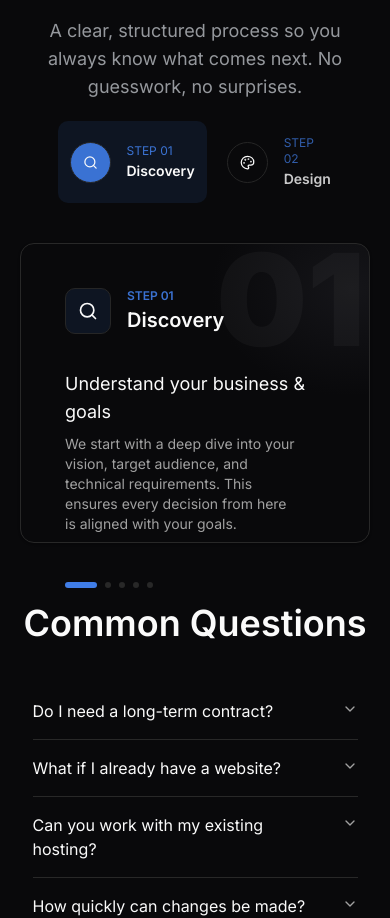
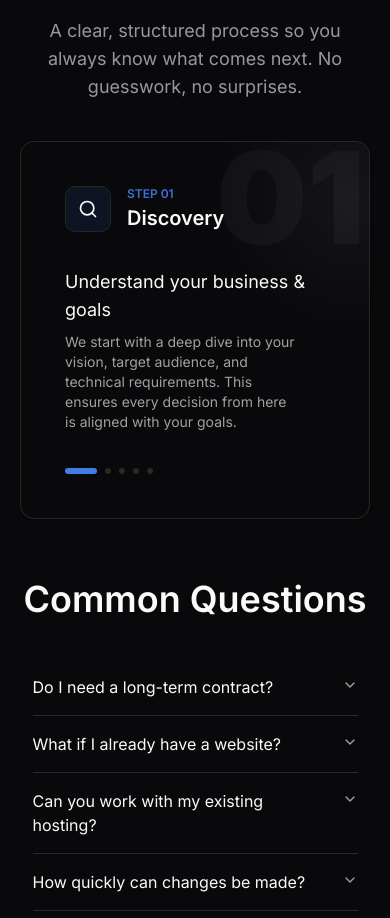
Before and after one commit to dafbeh/portfolio, a Next.js app: page /freelance in a window 390 px wide. Shown: the part 2195-3113 px from the top of the page. Built offline with nearby package versions, Linux system fonts and the light colour scheme.

Commit message:
Mobile improvements

```diff
--- a/src/app/freelance/page.tsx
+++ b/src/app/freelance/page.tsx
@@ -46,7 +46,7 @@ export default function HomePage() {
 
       {/* Pricing */}
       <section>
-        <div className="flex flex-col lg:flex-row lg:gap-3 gap-5 justify-center items-center">
+        <div className="flex flex-col lg:flex-row lg:gap-0 xl:gap-3 sm:gap-5 gap-5 justify-center items-center">
           <PriceCard
             title={"Growth"}
             price={39.99}
--- a/src/components/Card.tsx
+++ b/src/components/Card.tsx
@@ -39,7 +39,8 @@ export default function PriceCard({ title, price, description, features, popular
         />
       )}
 
-      <Card className={`lg:w-[350px] w-full h-[500px] before:bg-secondary/30 border-1 border-muted/50 relative
+      <Card className={`lg:w-[340px] xl:w-[360px] sm:w-[450px] w-full h-[500px] before:bg-secondary/30 border-1
+        border-muted/50 relative
         ${popular ? "border-primary/80 border-3" : ""}`}>
         <CardHeader>
           {popular && (
--- a/src/components/Process.tsx
+++ b/src/components/Process.tsx
@@ -11,36 +11,58 @@ import {
 } from "@/components/ui/card"
 import { useState } from "react";
 import { Search, Palette, CodeXml, Rocket, HeartPulse } from "lucide-react";
-import { cn } from "@/lib/utils";
+import { useSwipeable } from 'react-swipeable';
 
 export default function Process() {
   const steps = [
-    { "name": "Discovery", "icon": Search },
-    { "name": "Design", "icon": Palette },
-    { "name": "Development", "icon": CodeXml },
-    { "name": "Launch", "icon": Rocket },
-    { "name": "Ongoing Support", "icon": HeartPulse },
+    { "name": "Discovery", "icon": Search,
+      "title": "Understand your business & goals",
+      "description": "We start with a deep dive into your vision, target audience, and technical requirements. This ensures every decision from here is aligned with your goals."
+     },
+    { "name": "Design", "icon": Palette,
+      "title": "Wireframes & visual direction",
+      "description": "I translate your ideas into wireframes and high-fidelity mockups. You'll see and approve the look and feel before a single line of code is written."
+     },
+    { "name": "Development", "icon": CodeXml,
+      "title": "Fast, clean, scalable code",
+      "description": "Production-grade code built with modern frameworks. Performance, accessibility, and maintainability are baked in from the start."
+     },
+    { "name": "Launch", "icon": Rocket,
+      "title": "Deployment, testing, domain setup",
+      "description": "Rigorous QA testing across devices and browsers, followed by a smooth deployment. Domain, SSL, and hosting are all handled for you."
+     },
+    { "name": "Ongoing Support", "icon": HeartPulse,
+      "title": "Updates, improvements, peace of mind",
+      "description": "Your project doesn't end at launch. I provide continued support for updates, performance monitoring, and iterative improvements."
+     },
   ]
+
   const [active, setActive] = useState(1);
   const ActiveIcon = steps[active - 1].icon;
 
+  const handlers = useSwipeable({
+    onSwipedLeft: () => setActive(prev => (prev < steps.length ? prev + 1 : prev)),
+    onSwipedRight: () => setActive(prev => (prev > 1 ? prev - 1 : prev))
+  });
+
   return (
-    <div className="flex flex-col md:flex-row md:justify-between gap-5 items-center">
-      <div className="w-[275px]">
-        <div className="flex sm:flex-col flex-row gap-2 select-none cursor-pointer overflow-hidden">
+    <div className="flex flex-col lg:flex-row lg:justify-between lg:ml-5 gap-5 items-center max-w-full">
+      <div className="lg:block md:w-[275px] sm:max-w-9/10 hidden">
+        <div className="flex lg:flex-col flex-row gap-2 select-none cursor-pointer overflow-auto">
           {steps.map((step, i) => (
 
-            <div key={i} className={`flex p-3 rounded-lg transition-all duration-300 group
+            <div key={i} className={`flex p-3 rounded-lg transition-all duration-300 group lg:px-2 px-5
                 ${active === i + 1 ? "bg-primary/10" : "hover:bg-primary/5"}`}
               onClick={() => setActive(i + 1)}>
               <div className="flex items-center gap-4">
 
-                <div className={`rounded-full p-2 bg-background border-1 border-muted transition-all duration-300
+                <div className={`rounded-full p-2 bg-background border-1 border-muted
+                    transition-all duration-300
                     ${active === i + 1 ? "bg-primary/90" : "group-hover:border-primary/50"}`}>
                   <step.icon size={15} className="m-1" />
                 </div>
 
-                <div className={`flex flex-col transition-all duration-300
+                <div className={`flex flex-col transition-all duration-300 whitespace-nowrap
                     ${active === i + 1 ? "opacity-100" : "opacity-80"}`}>
                   <span className="text-xs text-primary/90">STEP 0{i + 1}</span>
                   <span className="text-sm pt-[2px] font-semibold">{step.name}</span>
@@ -51,10 +73,10 @@ export default function Process() {
           ))}
         </div>
       </div>
-      <div className="lg:w-[820px] w-full p-5">
-        <Card
-          className=" relative
-            h-[300px]
+      <div className="lg:w-[820px] md:w-3/4 sm:w-full p-5">
+        <Card {...handlers}
+          className="relative
+            lg:h-[300px]
             bg-[#09090b]/1
             bg-[radial-gradient(at_95%_15%,_#151519_0px,_transparent_30%)]
           ">
@@ -78,11 +100,11 @@ export default function Process() {
             </CardTitle>
           </CardHeader>
           <CardContent className="flex flex-col gap-2 ml-5">
-            <p className="text-lg font-medium">Understand your business & goals</p>
-            <p className="text-sm text-muted-foreground max-w-5/6">We start with a deep dive into your vision, target audience, and technical requirements. This ensures every decision from here is aligned with your goals.</p>
+            <p className="text-lg font-medium">{steps[active - 1].title}</p>
+            <p className="text-sm text-muted-foreground max-w-5/6">{steps[active - 1].description}</p>
           </CardContent>
 
-          <CardFooter className="m-5 mt-8">
+          <CardFooter className="m-5 lg:mt-8">
             <div className="flex items-center gap-2">
               {steps.map((_, dotIndex) => (
                 <button
```
